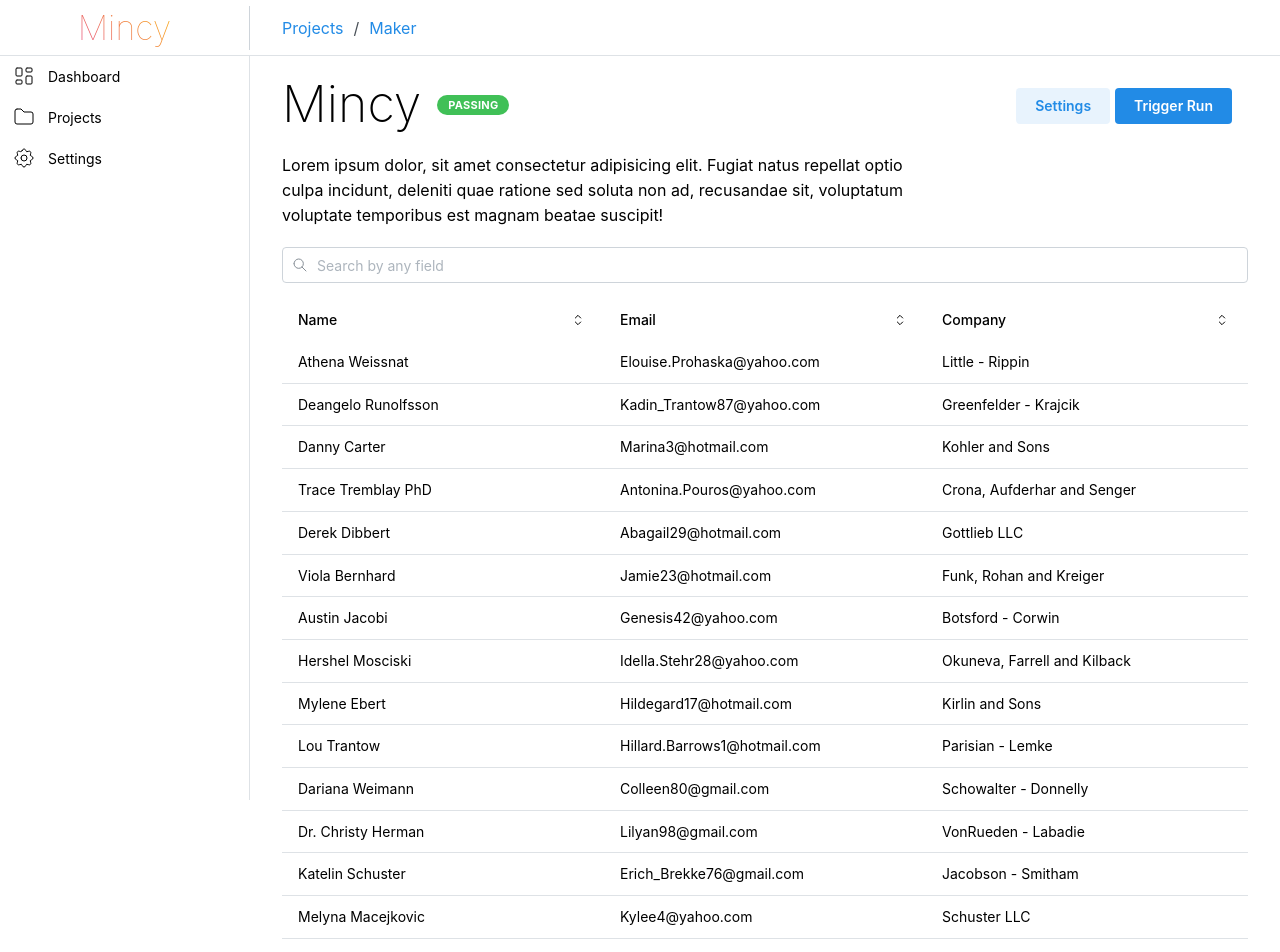
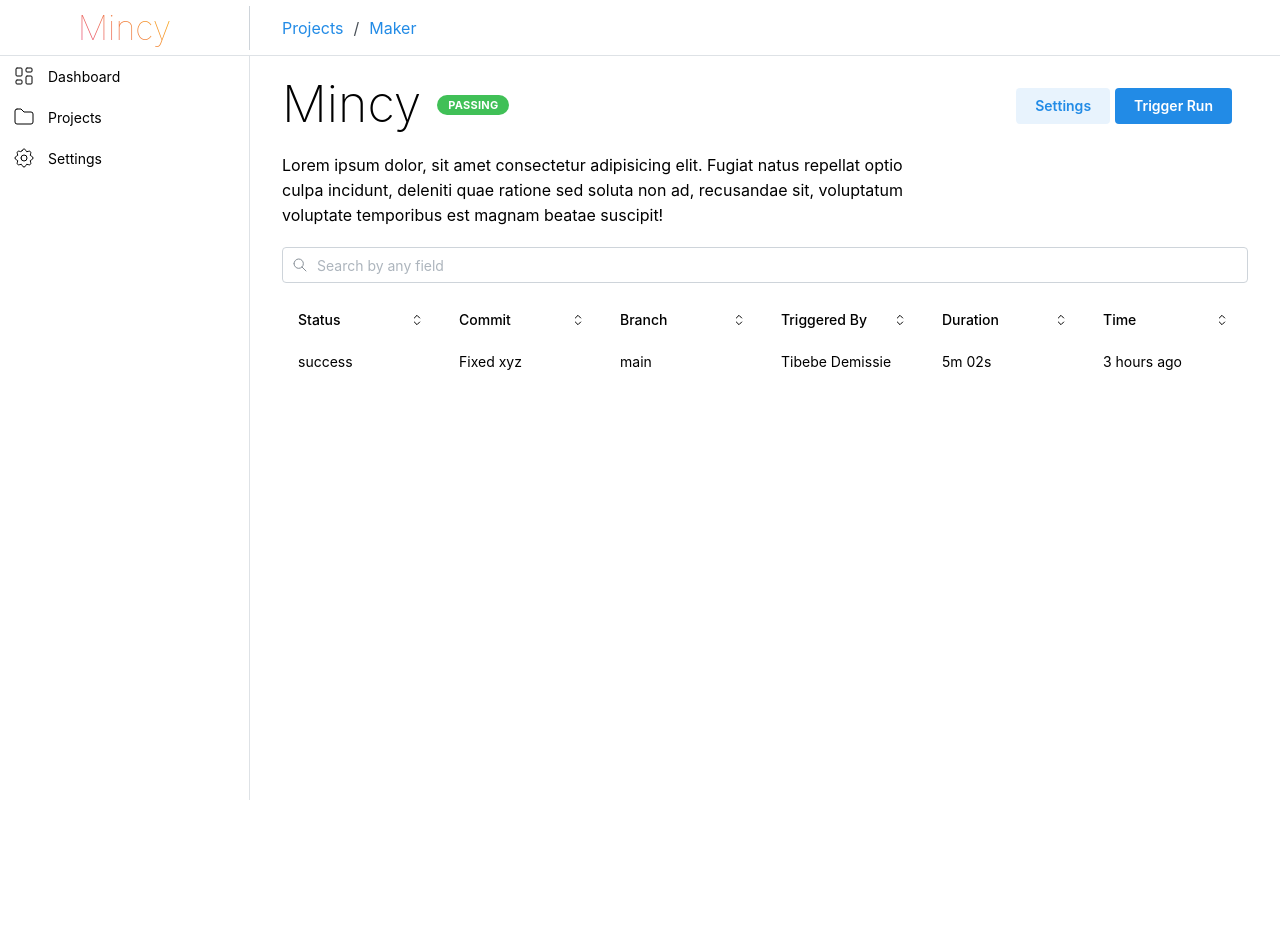
Before and after one commit to tib-source/Mincy, a Next.js app in the folder client/: page /projects/1 in a window 1280 px wide. Shown: the top 952 px of the page. After the commit the page ends 800 px from the top, so only its background shows below. Built offline with nearby package versions, Linux system fonts and the light colour scheme.

Commit message:
feat: add a weird table, not sure if imma keep it

```diff
--- a/client/src/components/SortableTable/SortableTable.tsx
+++ b/client/src/components/SortableTable/SortableTable.tsx
@@ -14,12 +14,25 @@ import {
 import classes from './TableSort.module.css';
 
 interface RowData {
-  name: string;
-  email: string;
-  company: string;
+  status: string;
+  commit: string;
+  branch: string;
+  triggered_by: string,
+  duration: string,
+  time: string,
+  [key: string]: string;
 }
 
-interface ThProps {
+
+const cols = [
+  "Status",
+  "Commit",
+  "Branch",
+  "Triggered By",
+  "Duration",
+  "Time"
+]
+  interface ThProps {
   children: React.ReactNode;
   reversed: boolean;
   sorted: boolean;
@@ -73,89 +86,15 @@ function sortData(
   );
 }
 
-const data = [
-  {
-    name: 'Athena Weissnat',
-    company: 'Little - Rippin',
-    email: 'Elouise.Prohaska@yahoo.com',
-  },
-  {
-    name: 'Deangelo Runolfsson',
-    company: 'Greenfelder - Krajcik',
-    email: 'Kadin_Trantow87@yahoo.com',
-  },
-  {
-    name: 'Danny Carter',
-    company: 'Kohler and Sons',
-    email: 'Marina3@hotmail.com',
-  },
-  {
-    name: 'Trace Tremblay PhD',
-    company: 'Crona, Aufderhar and Senger',
-    email: 'Antonina.Pouros@yahoo.com',
-  },
-  {
-    name: 'Derek Dibbert',
-    company: 'Gottlieb LLC',
-    email: 'Abagail29@hotmail.com',
-  },
-  {
-    name: 'Viola Bernhard',
-    company: 'Funk, Rohan and Kreiger',
-    email: 'Jamie23@hotmail.com',
-  },
-  {
-    name: 'Austin Jacobi',
-    company: 'Botsford - Corwin',
-    email: 'Genesis42@yahoo.com',
-  },
-  {
-    name: 'Hershel Mosciski',
-    company: 'Okuneva, Farrell and Kilback',
-    email: 'Idella.Stehr28@yahoo.com',
-  },
-  {
-    name: 'Mylene Ebert',
-    company: 'Kirlin and Sons',
-    email: 'Hildegard17@hotmail.com',
-  },
-  {
-    name: 'Lou Trantow',
-    company: 'Parisian - Lemke',
-    email: 'Hillard.Barrows1@hotmail.com',
-  },
-  {
-    name: 'Dariana Weimann',
-    company: 'Schowalter - Donnelly',
-    email: 'Colleen80@gmail.com',
-  },
-  {
-    name: 'Dr. Christy Herman',
-    company: 'VonRueden - Labadie',
-    email: 'Lilyan98@gmail.com',
-  },
-  {
-    name: 'Katelin Schuster',
-    company: 'Jacobson - Smitham',
-    email: 'Erich_Brekke76@gmail.com',
-  },
-  {
-    name: 'Melyna Macejkovic',
-    company: 'Schuster LLC',
-    email: 'Kylee4@yahoo.com',
-  },
-  {
-    name: 'Pinkie Rice',
-    company: 'Wolf, Trantow and Zulauf',
-    email: 'Fiona.Kutch@hotmail.com',
-  },
-  {
-    name: 'Brain Kreiger',
-    company: 'Lueilwitz Group',
-    email: 'Rico98@hotmail.com',
-  },
-];
-
+const data: RowData[] = [{
+    status: "success",
+    commit: "Fixed xyz",
+    branch: "main",
+    triggered_by: "Tibebe Demissie",
+    duration: "5m 02s",
+    time: "3 hours ago"
+  }
+]
 export function TableSort() {
   const [search, setSearch] = useState('');
   const [sortedData, setSortedData] = useState(data);
@@ -175,11 +114,11 @@ export function TableSort() {
     setSortedData(sortData(data, { sortBy, reversed: reverseSortDirection, search: value }));
   };
 
-  const rows = sortedData.map((row) => (
-    <Table.Tr key={row.name}>
-      <Table.Td>{row.name}</Table.Td>
-      <Table.Td>{row.email}</Table.Td>
-      <Table.Td>{row.company}</Table.Td>
+  const rows = sortedData.map((row, index) => (
+    <Table.Tr key={index}>
+      { Object.keys(row).map((value)=>{
+        return <Table.Td>{row[value]}</Table.Td>
+      })}
     </Table.Tr>
   ));
 
@@ -195,27 +134,15 @@ export function TableSort() {
       <Table horizontalSpacing="md" verticalSpacing="xs" miw={700} layout="fixed">
         <Table.Tbody>
           <Table.Tr>
-            <Th
-              sorted={sortBy === 'name'}
+            {cols.map((col) => {
+              return <Th
+              sorted={sortBy === col}
               reversed={reverseSortDirection}
-              onSort={() => setSorting('name')}
+              onSort={() => setSorting(col)}
             >
-              Name
+              {col}
             </Th>
-            <Th
-              sorted={sortBy === 'email'}
-              reversed={reverseSortDirection}
-              onSort={() => setSorting('email')}
-            >
-              Email
-            </Th>
-            <Th
-              sorted={sortBy === 'company'}
-              reversed={reverseSortDirection}
-              onSort={() => setSorting('company')}
-            >
-              Company
-            </Th>
+            })}
           </Table.Tr>
         </Table.Tbody>
         <Table.Tbody>
```
